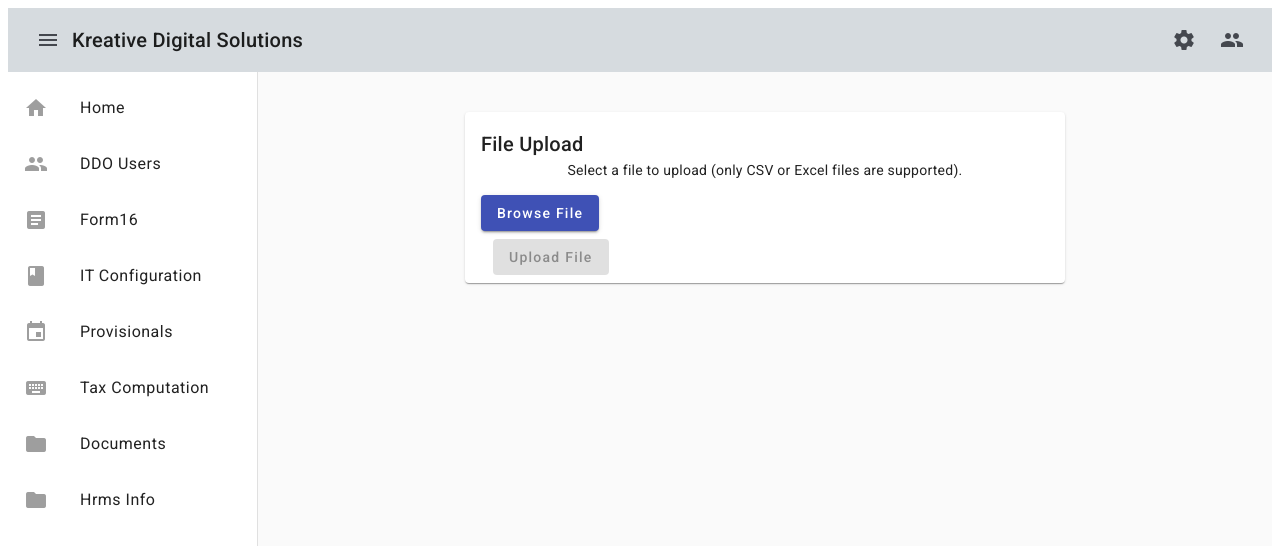
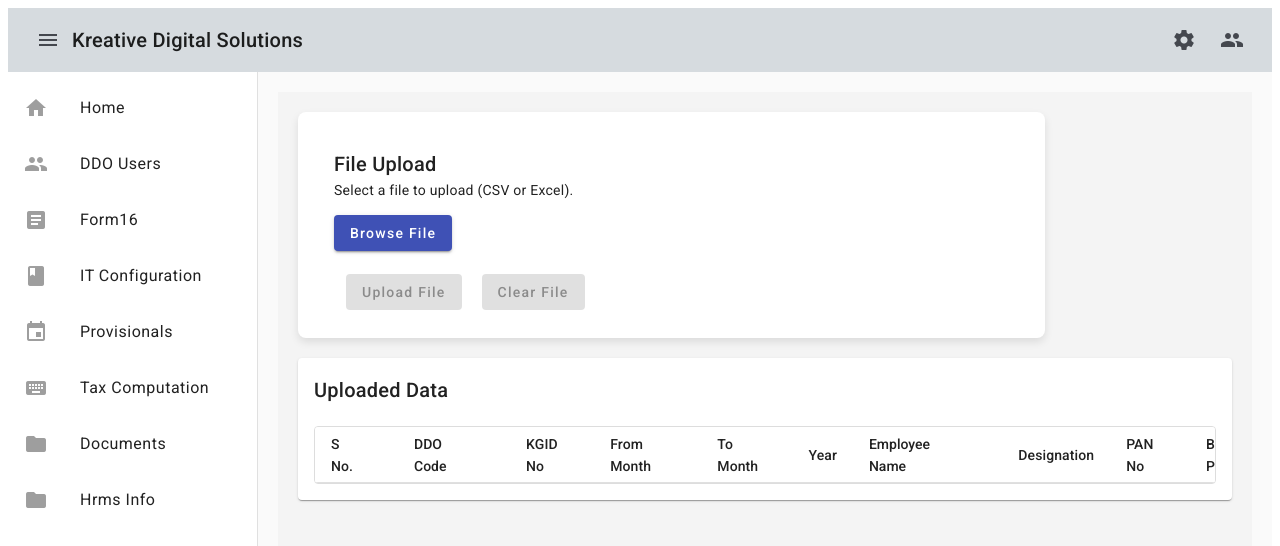
Before and after one commit to Kiran1205/HrmsCli, an Angular app: page /hrms in a window 1280 px wide. Shown: the top 546 px of the page. Built offline with nearby package versions, Linux system fonts and the light colour scheme.

Commit message:
gris added for data upload

```diff
--- a/src/app/hrmsinfo/hrmsinfo.component.css
+++ b/src/app/hrmsinfo/hrmsinfo.component.css
@@ -1,11 +1,27 @@
-/* Move the entire page to the right */
-.file-upload-container {
-    margin: 20px auto;
-    max-width: 600px;
-    text-align: center; /* Align content to the right */
+.container {
+    display: flex;
+    flex-direction: column;
+    align-items: flex-start; /* Align content to the left */
+    padding: 20px;
+    background-color: #f4f4f4; /* Optional background color */
+    height: 100vh;
+    justify-content: flex-start; /* Move content to the top */
   }
 
-  /* Style for the file upload wrapper */
+  .upload-section {
+    width: 80%; /* Set width to 80% of the page */
+    text-align: left; /* Align content to the right inside the section */
+    margin-bottom: 20px;
+    box-shadow: 0px 4px 8px rgba(0, 0, 0, 0.1); /* Optional shadow for better appearance */
+    background-color: #fff; /* Background color for the card */
+    padding: 20px; /* Add padding for spacing inside the card */
+    border-radius: 8px; /* Optional rounded corners */
+  }
+
+  .table-section {
+    width: 100%;
+  }
+
   .file-upload-wrapper {
     display: flex;
     align-items: center;
@@ -13,21 +29,21 @@
     margin-top: 15px;
   }
 
-  /* Align upload button a bit to the right */
-  .upload-button-wrapper {
-    margin-left: 20px; /* Move the Upload button to the right to align with Browse File button */
-    display: inline-block;
+  .file-upload-wrapper button {
+    margin-right: 10px; /* Add space between buttons */
+  }
+
+  .clear-btn {
+    margin-left: 10px; /* Optional for better separation */
+  }
+
+  .upload-btn {
+    margin-left: 20px; /* Optional for better separation */
   }
 
   .file-name {
     margin-left: 10px;
-    font-weight: 500;
-  }
-
-  mat-error {
-    color: red;
-    font-size: 13px;
-    margin-top: 10px;
+    font-weight: bold;
   }
 
   .success-message {
@@ -35,3 +51,20 @@
     font-weight: bold;
     margin-top: 10px;
   }
+
+  mat-error {
+    color: red;
+    margin-top: 10px;
+  }
+
+  .table-wrapper {
+    max-width: 100%; /* Full width of the container */
+    overflow-x: auto; /* Add horizontal scrolling */
+    margin-top: 20px; /* Optional margin for spacing */
+    border: 1px solid #ddd; /* Optional border to highlight the scroll area */
+    border-radius: 4px;
+  }
+
+  table {
+    min-width: 1200px; /* Set a minimum width for the table */
+  }
--- a/src/app/hrmsinfo/hrmsinfo.component.html
+++ b/src/app/hrmsinfo/hrmsinfo.component.html
@@ -1,10 +1,11 @@
-<div class="file-upload-container">
-    <mat-card>
+<div class="container">
+    <!-- Upload File Section -->
+    <mat-card class="upload-section">
       <mat-card-header>
         <mat-card-title>File Upload</mat-card-title>
       </mat-card-header>
       <mat-card-content>
-        <p>Select a file to upload (only CSV or Excel files are supported).</p>
+        <p>Select a file to upload (CSV or Excel).</p>
         <div class="file-upload-wrapper">
           <button mat-raised-button color="primary" (click)="fileInput.click()">
             Browse File
@@ -21,14 +22,15 @@
         <mat-error *ngIf="errorMessage">{{ errorMessage }}</mat-error>
       </mat-card-content>
       <mat-card-actions>
-        <div class="upload-button-wrapper">
-          <button
-            mat-raised-button
-            color="accent"
-            (click)="onUpload()"
-            [disabled]="!selectedFile"
-          >
+        <div class="file-upload-wrapper">
+          <!-- Upload Button -->
+          <button mat-raised-button color="accent" (click)="onUpload()" class="upload-btn" [disabled]="!selectedFile">
             Upload File
+          </button>
+
+          <!-- Clear Button -->
+          <button mat-raised-button color="warn" (click)="onClear()" class="clear-btn" [disabled]="!selectedFile">
+            Clear File
           </button>
         </div>
       </mat-card-actions>
@@ -36,4 +38,92 @@
         {{ successMessage }}
       </mat-card-footer>
     </mat-card>
+
+    <!-- Grid/Table Section -->
+    <mat-card class="table-section">
+      <mat-card-header>
+        <mat-card-title>Uploaded Data</mat-card-title>
+      </mat-card-header>
+      <mat-card-content>
+        <div class="table-wrapper">
+            <table mat-table [dataSource]="dataSource" matSort  class="mat-elevation-z8">
+                <!-- S No. Column -->
+         <ng-container matColumnDef="sNo">
+           <th mat-header-cell *matHeaderCellDef mat-sort-header> S No. </th>
+           <td mat-cell *matCellDef="let element"> {{ element.sNo }} </td>
+         </ng-container>
+
+         <!-- DDO Code Column -->
+         <ng-container matColumnDef="ddoCode">
+           <th mat-header-cell *matHeaderCellDef mat-sort-header> DDO Code </th>
+           <td mat-cell *matCellDef="let element"> {{ element.ddoCode }} </td>
+         </ng-container>
+
+         <!-- KGID No Column -->
+         <ng-container matColumnDef="kgidNo">
+           <th mat-header-cell *matHeaderCellDef> KGID No </th>
+           <td mat-cell *matCellDef="let element"> {{ element.kgidNo }} </td>
+         </ng-container>
+
+         <!-- From Month Column -->
+         <ng-container matColumnDef="fromMonth">
+           <th mat-header-cell *matHeaderCellDef> From Month </th>
+           <td mat-cell *matCellDef="let element"> {{ element.fromMonth }} </td>
+         </ng-container>
+
+         <!-- To Month Column -->
+         <ng-container matColumnDef="toMonth">
+           <th mat-header-cell *matHeaderCellDef> To Month </th>
+           <td mat-cell *matCellDef="let element"> {{ element.toMonth }} </td>
+         </ng-container>
+
+         <!-- Year Column -->
+         <ng-container matColumnDef="year">
+           <th mat-header-cell *matHeaderCellDef> Year </th>
+           <td mat-cell *matCellDef="let element"> {{ element.year }} </td>
+         </ng-container>
+
+         <!-- Employee Name Column -->
+         <ng-container matColumnDef="employeeName">
+           <th mat-header-cell *matHeaderCellDef mat-sort-header> Employee Name </th>
+           <td mat-cell *matCellDef="let element"> {{ element.employeeName }} </td>
+         </ng-container>
+
+         <!-- Designation Column -->
+         <ng-container matColumnDef="designation">
+           <th mat-header-cell *matHeaderCellDef> Designation </th>
+           <td mat-cell *matCellDef="let element"> {{ element.designation }} </td>
+         </ng-container>
+
+         <!-- PAN No Column -->
+         <ng-container matColumnDef="panNo">
+           <th mat-header-cell *matHeaderCellDef> PAN No </th>
+           <td mat-cell *matCellDef="let element"> {{ element.panNo }} </td>
+         </ng-container>
+
+         <!-- Basic Pay Column -->
+         <ng-container matColumnDef="basicPay">
+           <th mat-header-cell *matHeaderCellDef mat-sort-header> Basic Pay </th>
+           <td mat-cell *matCellDef="let element"> {{ element.basicPay }} </td>
+         </ng-container>
+
+         <!-- Stagnation Increment Column -->
+         <ng-container matColumnDef="stagnationIncrement">
+           <th mat-header-cell *matHeaderCellDef> Stagnation Increment </th>
+           <td mat-cell *matCellDef="let element"> {{ element.stagnationIncrement }} </td>
+         </ng-container>
+
+         <!-- DA Column -->
+         <ng-container matColumnDef="da">
+           <th mat-header-cell *matHeaderCellDef> DA </th>
+           <td mat-cell *matCellDef="let element"> {{ element.da }} </td>
+         </ng-container>
+
+             <tr mat-header-row *matHeaderRowDef="displayedColumns"></tr>
+             <tr mat-row *matRowDef="let row; columns: displayedColumns;"></tr>
+           </table>
+        </div>
+
+      </mat-card-content>
+    </mat-card>
   </div>
--- a/src/app/hrmsinfo/hrmsinfo.component.ts
+++ b/src/app/hrmsinfo/hrmsinfo.component.ts
@@ -1,10 +1,16 @@
-import { Component } from '@angular/core';
+import { Component, ViewChild, ElementRef,AfterViewInit  } from '@angular/core';
 import { CommonModule } from '@angular/common'; // Import CommonModule
 import { MatFormFieldModule } from '@angular/material/form-field';
 import { MatInputModule } from '@angular/material/input';
 import { MatButtonModule } from '@angular/material/button';
 import { MatCardModule } from '@angular/material/card';
 import { MatIconModule } from '@angular/material/icon';
+import { MatTableDataSource } from '@angular/material/table';
+import { MatTableModule } from '@angular/material/table';
+import { MatError } from '@angular/material/form-field';
+import { MatCardFooter } from '@angular/material/card';
+import { MatSort } from '@angular/material/sort';
+import { MatSortModule } from '@angular/material/sort';
 
 @Component({
   selector: 'app-hrmsinfo',
@@ -18,41 +24,105 @@
     MatButtonModule,
     MatCardModule,
     MatIconModule,
+    MatTableModule,
+    MatSort ,
+    MatSortModule
   ],
 })
-export class HrmsinfoComponent {
+export class HrmsinfoComponent implements AfterViewInit {
+  @ViewChild(MatSort) sort!: MatSort;
+
+  ngAfterViewInit() {
+    this.dataSource.sort = this.sort;  // Attach the MatSort to the dataSource
+  }
+  @ViewChild('fileInput') fileInput!: ElementRef<HTMLInputElement>;
   selectedFile: File | null = null;
   errorMessage: string | null = null;
   successMessage: string | null = null;
+  dataSource = new MatTableDataSource<any>([]); // Data source for the grid
+  displayedColumns: string[] = [
+    'sNo',
+    'ddoCode',
+    'kgidNo',
+    'fromMonth',
+    'toMonth',
+    'year',
+    'employeeName',
+    'designation',
+    'panNo',
+    'basicPay',
+    'stagnationIncrement',
+    'da'
+  ];
 
-  // Handle file selection
   onFileSelect(event: Event): void {
-    const input = event.target as HTMLInputElement;
-
-    if (input?.files?.length) {
-      const file = input.files[0];
+    const target = event.target as HTMLInputElement;
+    if (target.files && target.files.length > 0) {
+      const file = target.files[0];
       const fileType = file.name.split('.').pop()?.toLowerCase();
 
-      // Allow only CSV and Excel files
       if (fileType === 'csv' || fileType === 'xlsx') {
         this.selectedFile = file;
         this.errorMessage = null;
       } else {
-        this.errorMessage = 'Invalid file type. Only CSV and Excel files are allowed.';
         this.selectedFile = null;
+        this.errorMessage = 'Only CSV or Excel files are supported.';
       }
     }
   }
 
-  // Handle file upload
   onUpload(): void {
-    if (this.selectedFile) {
-      // Simulate a file upload (Replace with actual API call logic)
-      setTimeout(() => {
-        this.successMessage = `File "${this.selectedFile?.name}" uploaded successfully.`;
-        this.selectedFile = null;
-        this.errorMessage = null;
-      }, 1000);
+    if (!this.selectedFile) return;
+
+    const reader = new FileReader();
+    reader.onload = () => {
+      const fileContent = reader.result as string;
+      // Example logic to parse CSV and load data into the grid
+      if (this.selectedFile?.name.endsWith('.csv')) {
+        this.parseCsv(fileContent);
+      } else {
+        this.errorMessage = 'Excel parsing is not implemented in this example.';
+      }
+    };
+    reader.onerror = () => {
+      this.errorMessage = 'An error occurred while reading the file.';
+    };
+    reader.readAsText(this.selectedFile);
+  }
+
+  parseCsv(csvContent: string): void {
+    const rows = csvContent.split('\n').map(row => row.split(','));
+
+    // Extract data into a usable format
+    const tableData = rows.slice(1).map(row => ({
+      sNo: row[0]?.trim(),
+      ddoCode: row[1]?.trim(),
+      kgidNo: row[2]?.trim(),
+      fromMonth: row[3]?.trim(),
+      toMonth: row[4]?.trim(),
+      year: row[5]?.trim(),
+      employeeName: row[6]?.trim(),
+      designation: row[7]?.trim(),
+      panNo: row[8]?.trim(),
+      basicPay: row[9]?.trim(),
+      stagnationIncrement: row[10]?.trim(),
+      da: row[11]?.trim(),
+    }));
+
+    this.dataSource.data = tableData;
+    this.successMessage = 'File uploaded and data loaded successfully!';
+    this.errorMessage = null;
+  }
+
+  onClear(): void {
+    this.selectedFile = null;
+    this.errorMessage = null;
+    this.successMessage = null;
+
+    // Reset the file input field
+    if (this.fileInput) {
+      this.fileInput.nativeElement.value = ''; // Reset the input's value
     }
+    console.log('File selection cleared.');
   }
 }
```
